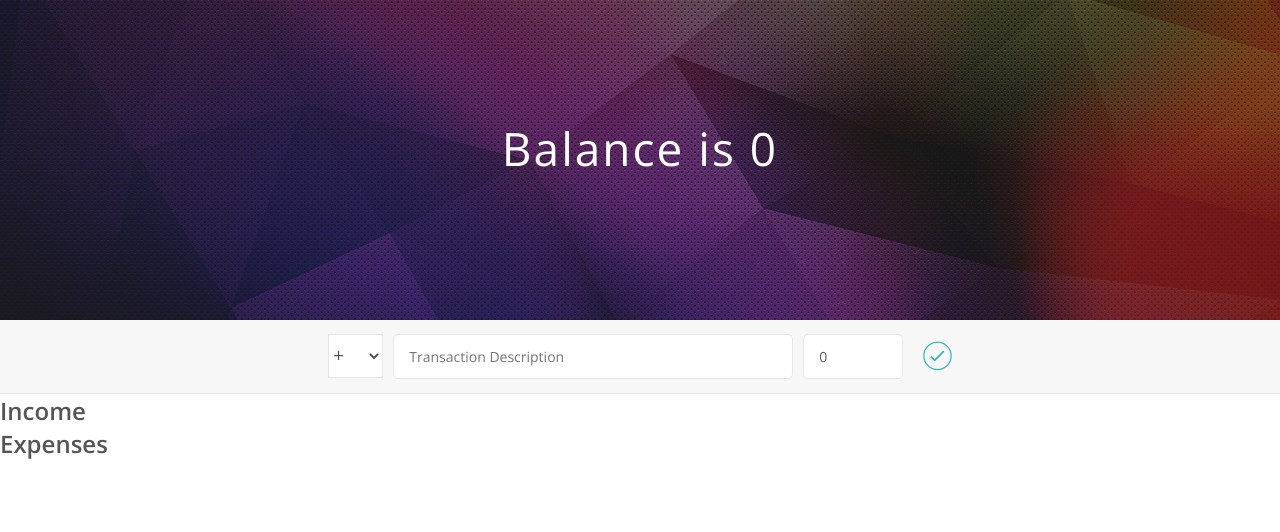
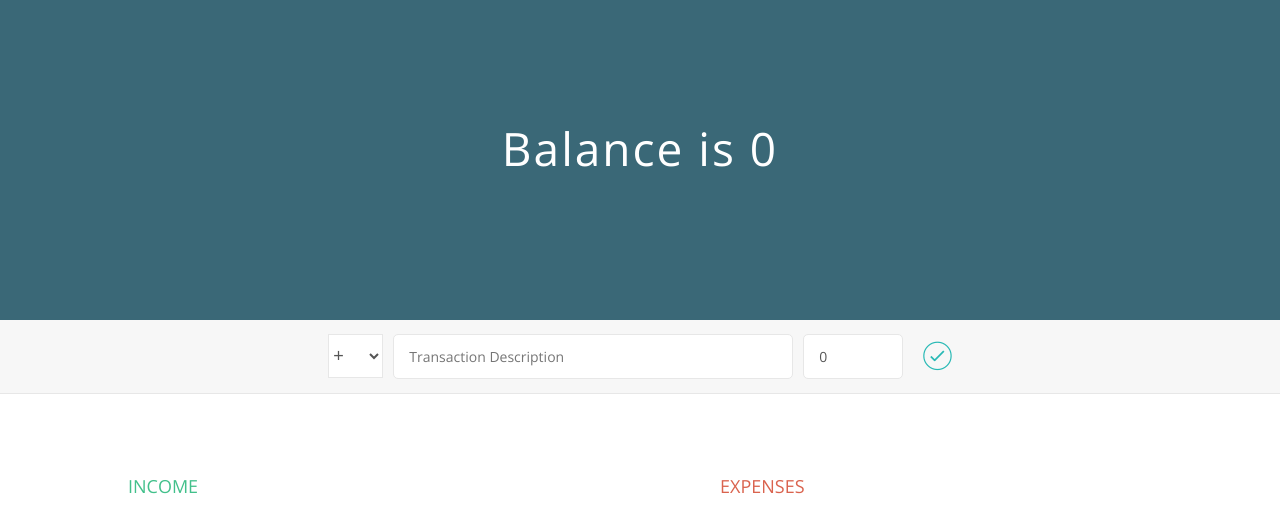
Before and after one commit to tlframe2/Ledger-Frontend, a React (Create React App) app: page / in a window 1280 px wide. Shown: the top 532 px of the page. Built offline with nearby package versions, Linux system fonts and the light colour scheme.

Commit message:
transaction list style changes

```diff
--- a/src/App.css
+++ b/src/App.css
@@ -60,9 +60,10 @@ body {
 
 .top {
   height: 40vh;
-  background-image: linear-gradient(rgba(0, 0, 0, 0.35), rgba(0, 0, 0, 0.35)), url(./assets/back.jpg);
+  /* background-image: linear-gradient(rgba(0, 0, 0, 0.35), rgba(0, 0, 0, 0.35)), url(./assets/back.jpg);
   background-size: cover;
-  background-position: center;
+  background-position: center; */
+  background-color: #3A6877;
   position: relative;
 }
 
@@ -153,3 +154,43 @@ body {
 .add__btn:focus {
   outline: none;
 }
+
+.bottom {
+  padding: 3rem;
+  display: flex;
+  justify-content: center;
+}
+
+.transaction-list-container {
+  margin: 2rem 5rem;
+  width: 30rem;
+  /* border: 1px solid black; */
+}
+
+.transaction-list {
+  list-style: none;
+}
+
+h2 {
+  text-transform: uppercase;
+  font-size: 18px;
+  font-weight: 400;
+  margin-bottom: 15px;
+}
+
+.income__title {
+  color: #42C08B
+}
+
+.expenses__title {
+  color: #DA634E;
+}
+
+.transaction {
+  padding: 13px;
+  border-bottom: 1px solid #e7e7e7;
+}
+
+.transaction:first-child {
+  border-top: 1px solid #e7e7e7;
+}
--- a/src/components/TransactionList.js
+++ b/src/components/TransactionList.js
@@ -9,20 +9,20 @@ const TransactionList = () => {
   const expenses = transactions.filter(transaction => transaction.type === 'exp');
 
   return (
-    <>
-      <div>
-        <h2>Income</h2>
-        <ul>
+    <div className="bottom">
+      <div className="transaction-list-container">
+        <h2 className="income__title">Income</h2>
+        <ul className="transaction-list">
           {income.map(transaction => <Transaction key={transaction.id} transaction={transaction} />)}
         </ul>
       </div>
-      <div>
-        <h2>Expenses</h2>
-        <ul>
+      <div className="transaction-list-container">
+        <h2 className="expenses__title">Expenses</h2>
+        <ul className="transaction-list">
           {expenses.map(transaction => <Transaction key={transaction.id} transaction={transaction} />)}
         </ul>
       </div>
-    </>
+    </div>
   );
 }
 
```
